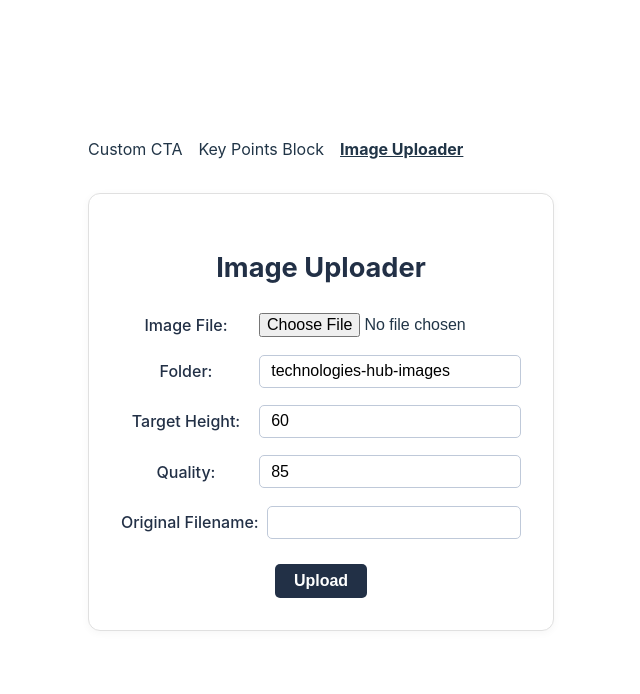
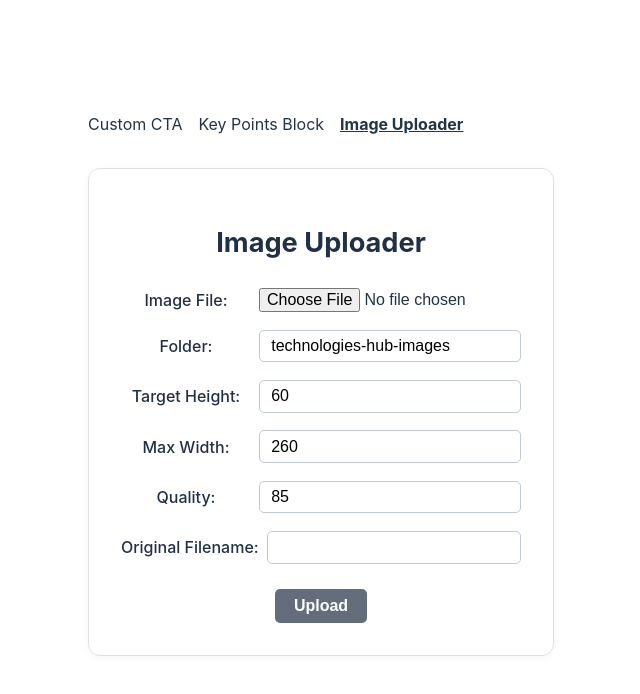
Before and after one commit to appinchina/aic_website_tools, a React (Vite) app: page / in a window 1280 px wide. Both pictures are taken after a click on the element "Image Uploader". Shown: the top 694 px of the page, without its empty margins (319-959 px from the left). Built offline with nearby package versions, Linux system fonts and the light colour scheme.

Commit message:
enhance Image Uploader component with improved error handling, validation for file size and type, and loading state; update styles for button states

```diff
--- a/src/components/image_uploader/image_uploader.jsx
+++ b/src/components/image_uploader/image_uploader.jsx
@@ -1,45 +1,137 @@
-import { useState } from 'react';
-import './styles.css';
+import { useState } from "react";
+import "./styles.css";
 
 const ImageUploader = () => {
   const [file, setFile] = useState(null);
-  const [folder, setFolder] = useState('technologies-hub-images');
-  const [targetHeight, setTargetHeight] = useState('60');
-  const [quality, setQuality] = useState('85');
-  const [originalFilename, setOriginalFilename] = useState('');
+  const [folder, setFolder] = useState("technologies-hub-images");
+  const [targetHeight, setTargetHeight] = useState("60");
+  const [maxWidth, setMaxWidth] = useState("260");
+  const [quality, setQuality] = useState("85");
+  const [originalFilename, setOriginalFilename] = useState("");
   const [response, setResponse] = useState(null);
   const [error, setError] = useState(null);
-  const [copySuccess, setCopySuccess] = useState('');
+  const [copySuccess, setCopySuccess] = useState("");
+  const [isLoading, setIsLoading] = useState(false);
 
   const handleFileChange = (e) => {
     setFile(e.target.files[0]);
-    setOriginalFilename(e.target.files[0]?.name || '');
+    setOriginalFilename(e.target.files[0]?.name || "");
+    setError(null); // Clear any previous errors when file changes
+  };
+
+  const processValidationError = (errorDetail) => {
+    if (Array.isArray(errorDetail)) {
+      return errorDetail.map(err => {
+        const field = err.loc[err.loc.length - 1];
+        return `${field}: ${err.msg}`;
+      }).join(', ');
+    }
+    return errorDetail;
+  };
+
+  const getErrorMessage = (status, data) => {
+    switch (status) {
+      case 401:
+        switch (data.detail) {
+          case "No token provided":
+            return "Authentication failed: No API token provided. Please check your configuration.";
+          case "Invalid token":
+            return "Authentication failed: The provided API token is invalid. Please check your token.";
+          case "API token not configured":
+            return "Authentication failed: API token is not configured. Please contact your administrator.";
+          default:
+            return "Authentication failed. Please check your API token.";
+        }
+      case 400:
+        if (data.detail.includes("File too large")) {
+          return "The file is too large. Maximum size is 10MB.";
+        }
+        if (data.detail.includes("Unsupported file type")) {
+          return "Unsupported file type. Please use JPEG, PNG, or WebP images.";
+        }
+        if (data.detail.includes("Dimension")) {
+          return data.detail;
+        }
+        return data.detail || "Invalid request. Please check your input.";
+      case 422:
+        return `Validation error: ${processValidationError(data.detail)}`;
+      case 500:
+        return "Server error. Please try again later.";
+      default:
+        return "An unexpected error occurred. Please try again later.";
+    }
   };
 
   const handleSubmit = async (e) => {
     e.preventDefault();
     if (!file) {
-      setError('Please select a file.');
+      setError("Please select a file.");
       return;
     }
+
+    // Validate file size before upload
+    if (file.size > 10 * 1024 * 1024) {
+      setError("The file is too large. Maximum size is 10MB.");
+      return;
+    }
+
+    // Validate file type
+    const allowedTypes = ['image/jpeg', 'image/png', 'image/webp'];
+    if (!allowedTypes.includes(file.type)) {
+      setError("Unsupported file type. Please use JPEG, PNG, or WebP images.");
+      return;
+    }
+
     setError(null);
-    setCopySuccess('');
+    setCopySuccess("");
+    setResponse(null);
+    setIsLoading(true);
+
     const formData = new FormData();
-    formData.append('file', file);
-    formData.append('folder', folder);
-    formData.append('target_height', targetHeight);
-    formData.append('quality', quality);
-    formData.append('original_filename', originalFilename);
+    formData.append("file", file);
+    formData.append("folder", folder);
+    formData.append("target_height", targetHeight);
+    formData.append("max_width", maxWidth);
+    formData.append("quality", quality);
+    formData.append("original_filename", originalFilename);
 
     try {
-      const res = await fetch('http://localhost:8080/tech-hub-img-processing/scale-image-from-upload', {
-        method: 'POST',
-        body: formData,
-      });
-      const data = await res.json();
+      const res = await fetch(
+        "http://localhost:8080/tech-hub-img-processing/scale-image-from-upload",
+        {
+          method: "POST",
+          headers: {
+            "X-User-Token": "S8TKXnPsfahdsfg56kYFDD1Lwi3FYaXIJ4QvWgUtJf",
+          },
+          body: formData,
+        }
+      );
+
+      let data;
+      try {
+        data = await res.json();
+      } catch (jsonError) {
+        throw {
+          status: res.status,
+          data: { detail: "Invalid response from server" }
+        };
+      }
+
+      if (!res.ok) {
+        throw { status: res.status, data };
+      }
+
       setResponse(data);
     } catch (err) {
-      setError('Upload failed.');
+      if (err.status) {
+        setError(getErrorMessage(err.status, err.data));
+      } else {
+        setError(
+          "An unexpected error occurred. Please try again later or contact the administrator."
+        );
+      }
+    } finally {
+      setIsLoading(false);
     }
   };
 
@@ -47,10 +139,10 @@ const ImageUploader = () => {
     if (response?.s3_url) {
       try {
         await navigator.clipboard.writeText(response.s3_url);
-        setCopySuccess('Copied!');
-        setTimeout(() => setCopySuccess(''), 2000);
+        setCopySuccess("Copied!");
+        setTimeout(() => setCopySuccess(""), 2000);
       } catch (err) {
-        setError('Failed to copy URL');
+        setError("Failed to copy URL");
       }
     }
   };
@@ -61,38 +153,82 @@ const ImageUploader = () => {
       <form onSubmit={handleSubmit}>
         <div className="uploader-form-group">
           <label>Image File:</label>
-          <input type="file" accept="image/*" onChange={handleFileChange} required />
+          <input
+            type="file"
+            accept="image/*"
+            onChange={handleFileChange}
+            required
+          />
         </div>
         <div className="uploader-form-group">
           <label>Folder:</label>
-          <input type="text" value={folder} onChange={e => setFolder(e.target.value)} required />
+          <input
+            type="text"
+            value={folder}
+            onChange={(e) => setFolder(e.target.value)}
+            required
+          />
         </div>
         <div className="uploader-form-group">
           <label>Target Height:</label>
-          <input type="number" value={targetHeight} onChange={e => setTargetHeight(e.target.value)} required />
+          <input
+            type="number"
+            value={targetHeight}
+            onChange={(e) => setTargetHeight(e.target.value)}
+            required
+          />
+        </div>
+        <div className="uploader-form-group">
+          <label>Max Width:</label>
+          <input
+            type="number"
+            value={maxWidth}
+            onChange={(e) => setMaxWidth(e.target.value)}
+            required
+          />
         </div>
         <div className="uploader-form-group">
           <label>Quality:</label>
-          <input type="number" value={quality} onChange={e => setQuality(e.target.value)} required />
+          <input
+            type="number"
+            value={quality}
+            onChange={(e) => setQuality(e.target.value)}
+            required
+          />
         </div>
         <div className="uploader-form-group">
           <label>Original Filename:</label>
-          <input type="text" value={originalFilename} onChange={e => setOriginalFilename(e.target.value)} required />
+          <input
+            type="text"
+            value={originalFilename}
+            onChange={(e) => setOriginalFilename(e.target.value)}
+            required
+          />
         </div>
-        <button type="submit" className="uploader-btn">Upload</button>
+        <button
+          disabled={!file || isLoading}
+          type="submit"
+          className={`uploader-btn ${isLoading ? 'uploader-btn-loading' : ''}`}
+        >
+          {isLoading ? 'Uploading...' : 'Upload'}
+        </button>
       </form>
       {error && <div className="uploader-error">{error}</div>}
-      {response && (
+      {!error && response && (
         <div>
           <div className="uploader-success">Upload successful!</div>
           <div className="uploader-url">
-            <strong>S3 URL:</strong>{' '}
+            <strong>S3 URL:</strong>{" "}
             <a href={response.s3_url} target="_blank" rel="noopener noreferrer">
               {response.s3_url}
             </a>
           </div>
-          <button className="uploader-copy-btn" onClick={copyToClipboard}>Copy URL</button>
-          {copySuccess && <span className="uploader-copied">{copySuccess}</span>}
+          <button className="uploader-copy-btn" onClick={copyToClipboard}>
+            Copy URL
+          </button>
+          {copySuccess && (
+            <span className="uploader-copied">{copySuccess}</span>
+          )}
         </div>
       )}
     </div>
--- a/src/components/image_uploader/styles.css
+++ b/src/components/image_uploader/styles.css
@@ -59,7 +59,22 @@
   font-weight: 600;
   font-size: 1rem;
   cursor: pointer;
-  transition: background 0.2s;
+  transition: all 0.3s ease;
+  position: relative;
+}
+
+.uploader-btn:disabled {
+  opacity: 0.7;
+  cursor: not-allowed;
+}
+
+.uploader-btn-loading {
+  background-color: #666;
+  cursor: wait;
+}
+
+.uploader-btn-loading:hover {
+  background-color: #666;
 }
 
 .uploader-btn:hover {
```
Also changed, not shown: 1 other file (tests, documents, lock files or other folders).
